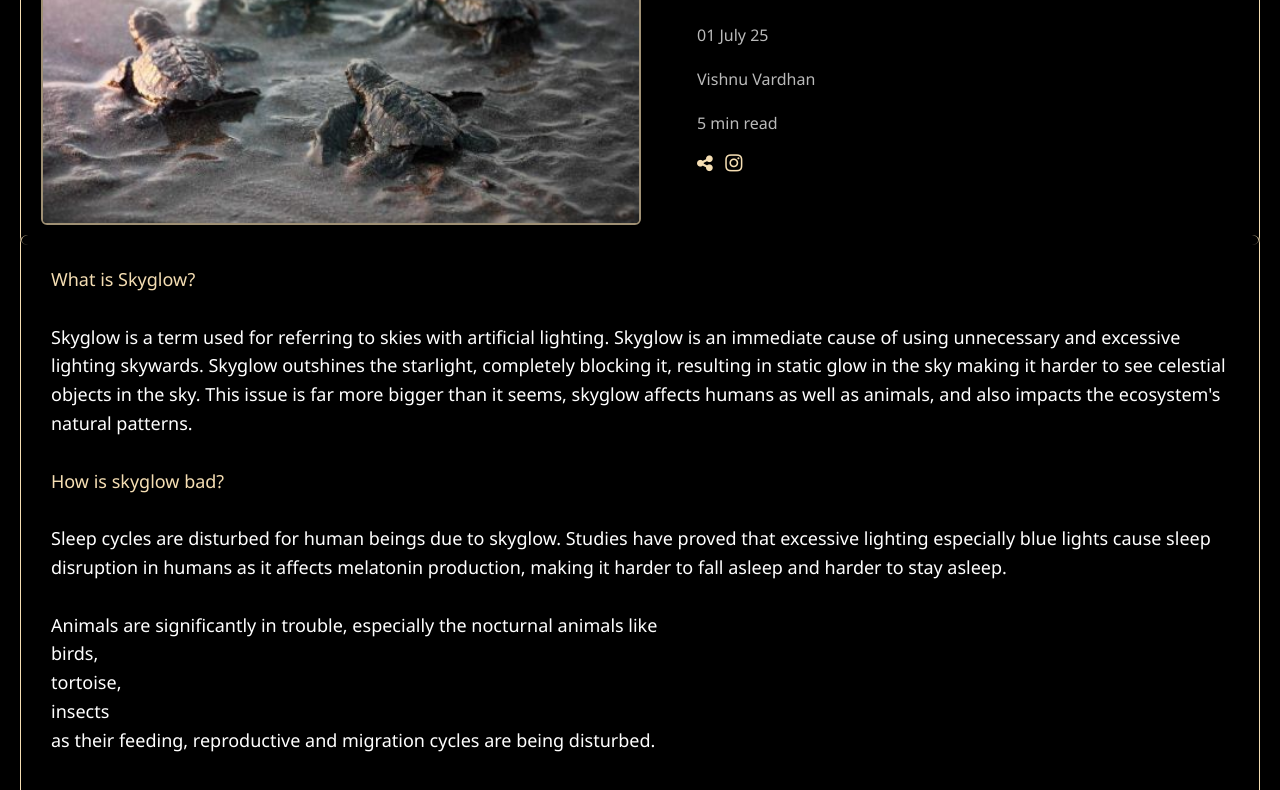
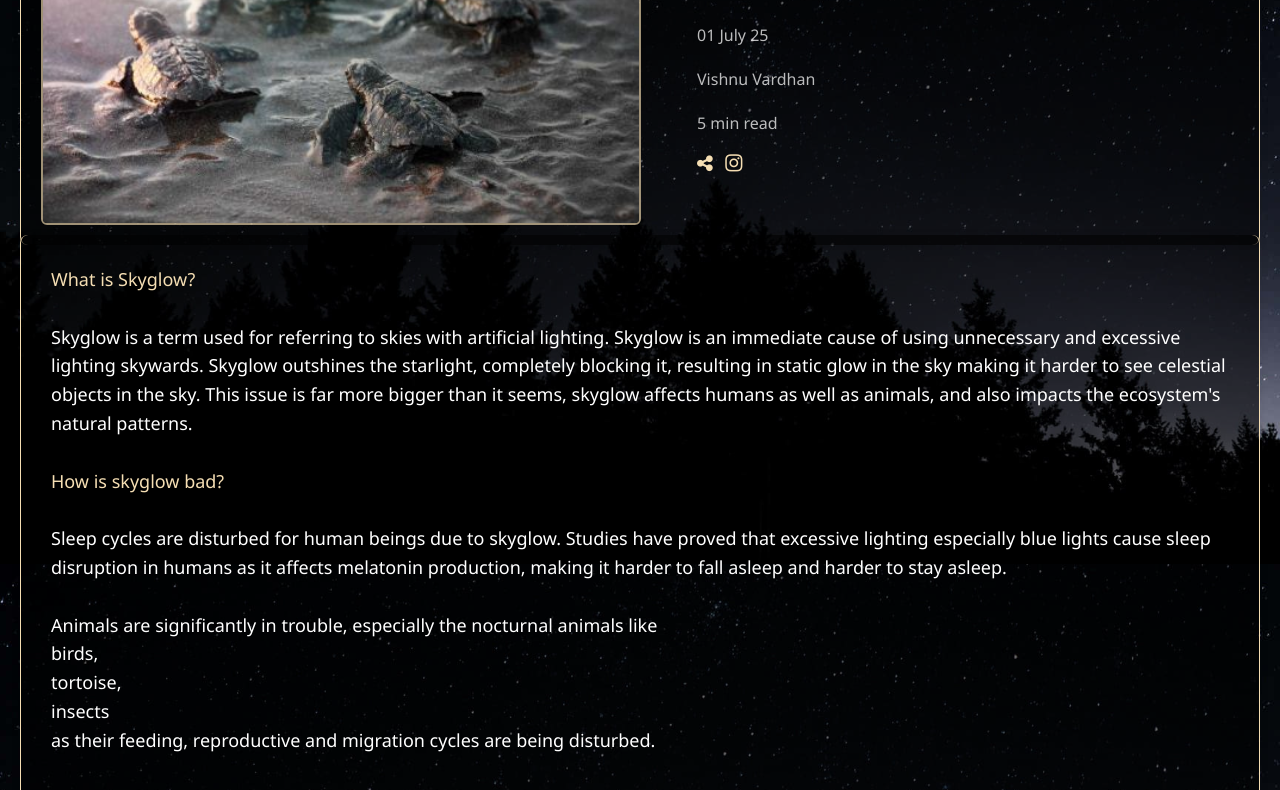
Before and after one commit to MissionMilkyway/MissionMilkyway, a plain HTML site: page Blogs/Blog2.html in a window 1280 px wide. Shown: the part 236-1026 px from the top of the page. Drawn offline with Linux system fonts and the light colour scheme; the site is published under a folder, as on GitHub Pages, so addresses that start at the root find nothing.

Commit message:
Update Blog2.html

```diff
--- a/Blogs/Blog2.html
+++ b/Blogs/Blog2.html
@@ -28,7 +28,7 @@
 
     </header>
 
-    <section class="blog-background" style="background-image: url(/Images/night-sky5.jpg);">
+    <section class="blog-background" style="background-image: url(../Images/night-sky5.jpg);">
 
         <div class="blogTile">
         <img src="../Blogs/Images/turtles.jpg" alt="Blog Image">
```
